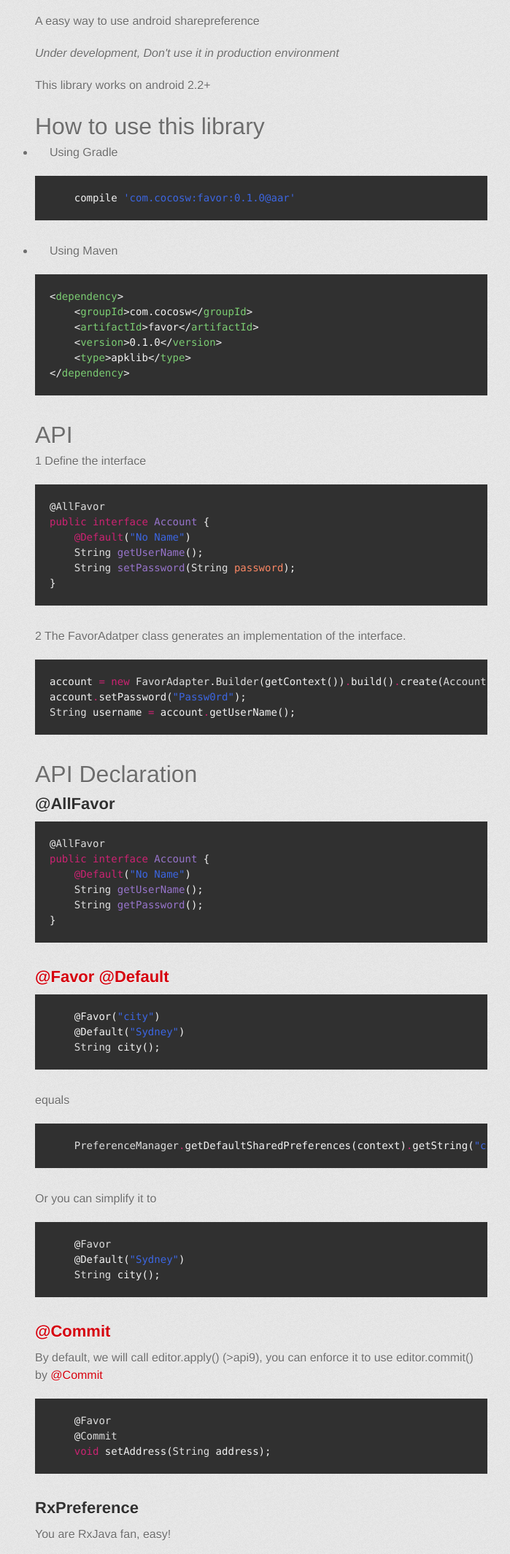
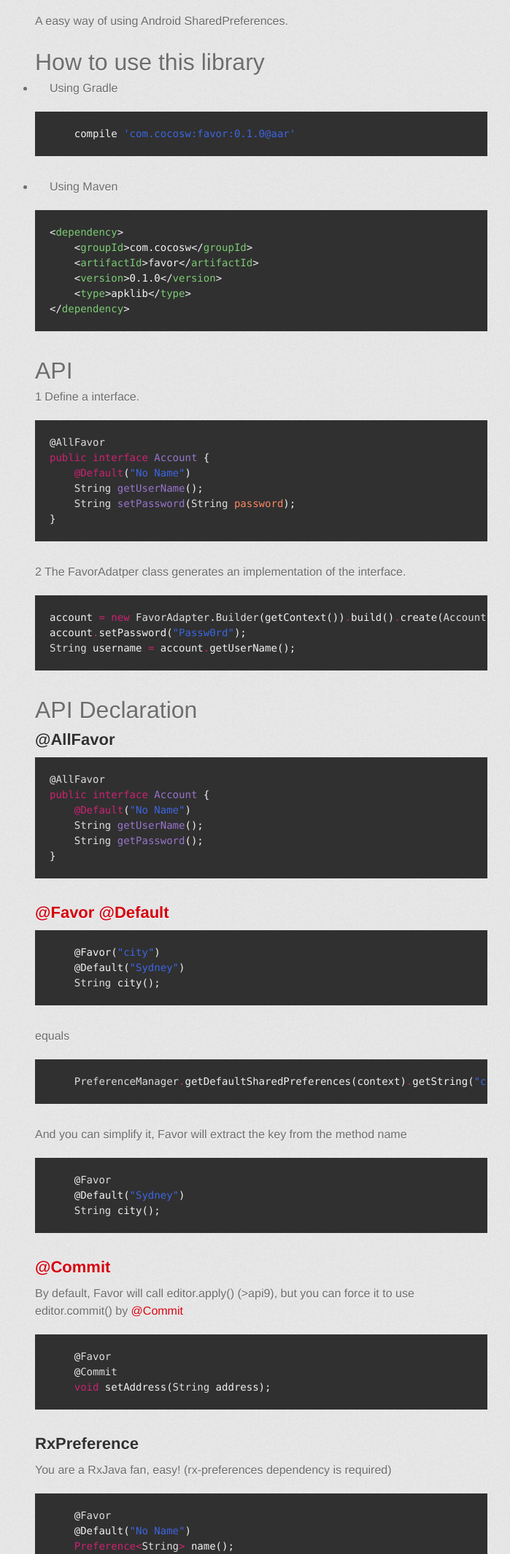
Before and after one commit to soarcn/Favor, a plain HTML site: page index.html in a window 1280 px wide. Shown: the part 629-2759 px from the top of the page at 73% size, without its empty margins (282-981 px from the left). Drawn offline with Linux system fonts and the light colour scheme; a web font is replaced by a local one.

```diff
--- a/index.html
+++ b/index.html
@@ -19,7 +19,7 @@
 
         <header>
           <h1>Favor</h1>
-          <h2>A easy way to use android sharepreference</h2>
+          <h2>A easy way of using Android SharedPreferences.</h2>
         </header>
 
         <section id="downloads" class="clearfix">
@@ -36,11 +36,7 @@
 
 <p><a href="https://travis-ci.org/soarcn/Favor"><img src="https://travis-ci.org/soarcn/Favor.svg" alt="Build Status"></a></p>
 
-<p>A easy way to use android sharepreference</p>
-
-<p><em>Under development, Don't use it in production environment</em></p>
-
-<p>This library works on android 2.2+</p>
+<p>A easy way of using Android SharedPreferences.</p>
 
 <h1>
 <a id="how-to-use-this-library" class="anchor" href="#how-to-use-this-library" aria-hidden="true"><span class="octicon octicon-link"></span></a>How to use this library</h1>
@@ -65,7 +61,7 @@
 <h1>
 <a id="api" class="anchor" href="#api" aria-hidden="true"><span class="octicon octicon-link"></span></a>API</h1>
 
-<p>1 Define the interface</p>
+<p>1 Define a interface.</p>
 
 <div class="highlight highlight-source-java"><pre>@<span class="pl-smi">AllFavor</span>
 <span class="pl-k">public</span> <span class="pl-k">interface</span> <span class="pl-en">Account</span> {
@@ -105,7 +101,7 @@
 
 <div class="highlight highlight-source-java"><pre>    <span class="pl-smi">PreferenceManager</span><span class="pl-k">.</span>getDefaultSharedPreferences(context)<span class="pl-k">.</span>getString(<span class="pl-s"><span class="pl-pds">"</span>city<span class="pl-pds">"</span></span>,<span class="pl-s"><span class="pl-pds">"</span>Sydney<span class="pl-pds">"</span></span>);</pre></div>
 
-<p>Or you can simplify it to</p>
+<p>And you can simplify it, Favor will extract the key from the method name</p>
 
 <div class="highlight highlight-source-java"><pre>    @<span class="pl-smi">Favor</span>
     @Default(<span class="pl-s"><span class="pl-pds">"</span>Sydney<span class="pl-pds">"</span></span>)
@@ -115,7 +111,7 @@
 <a id="commit" class="anchor" href="#commit" aria-hidden="true"><span class="octicon octicon-link"></span></a><a href="https://github.com/Commit" class="user-mention">@Commit</a>
 </h2>
 
-<p>By default, we will call editor.apply() (&gt;api9), you can enforce it to use editor.commit() by <a href="https://github.com/Commit" class="user-mention">@Commit</a></p>
+<p>By default, Favor will call editor.apply() (&gt;api9), but you can force it to use editor.commit() by <a href="https://github.com/Commit" class="user-mention">@Commit</a></p>
 
 <div class="highlight highlight-source-java"><pre>    @<span class="pl-smi">Favor</span>
     @<span class="pl-smi">Commit</span>
@@ -124,7 +120,7 @@
 <h2>
 <a id="rxpreference" class="anchor" href="#rxpreference" aria-hidden="true"><span class="octicon octicon-link"></span></a>RxPreference</h2>
 
-<p>You are RxJava fan, easy!</p>
+<p>You are a RxJava fan, easy! (rx-preferences dependency is required)</p>
 
 <div class="highlight highlight-source-java"><pre>    @<span class="pl-smi">Favor</span>
     @Default(<span class="pl-s"><span class="pl-pds">"</span>No Name<span class="pl-pds">"</span></span>)
```
Also changed, not shown: params.json (+1 -1 lines).
